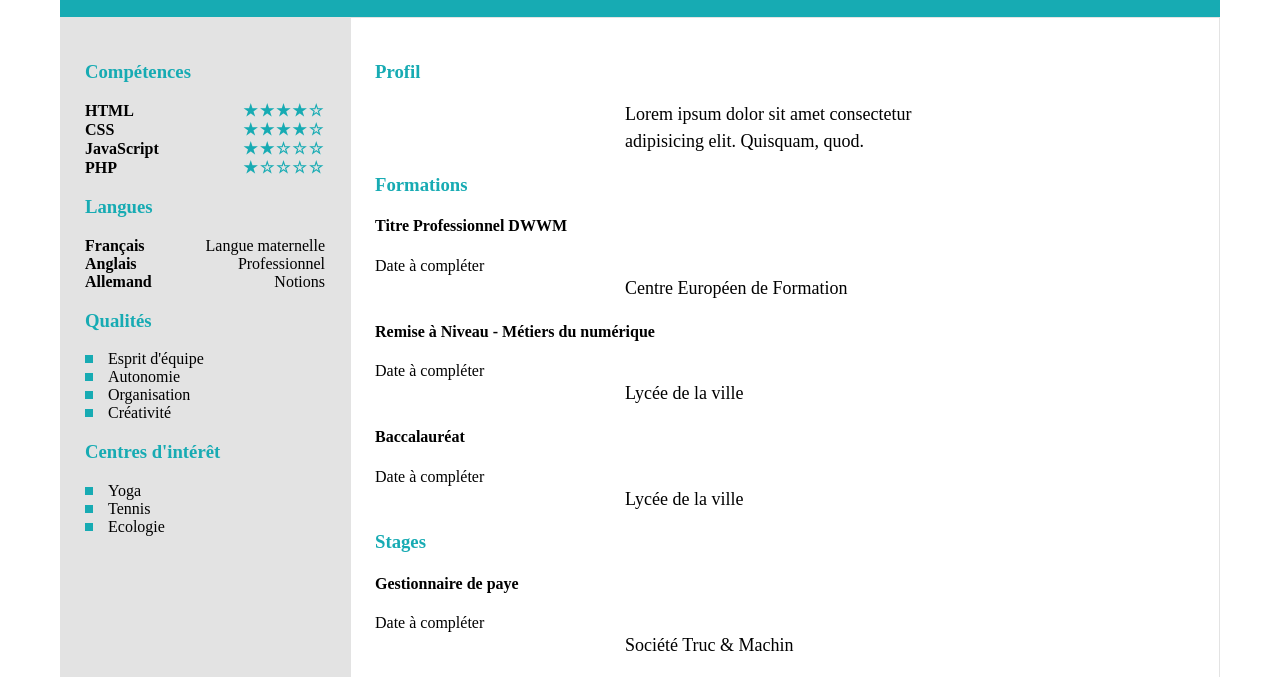
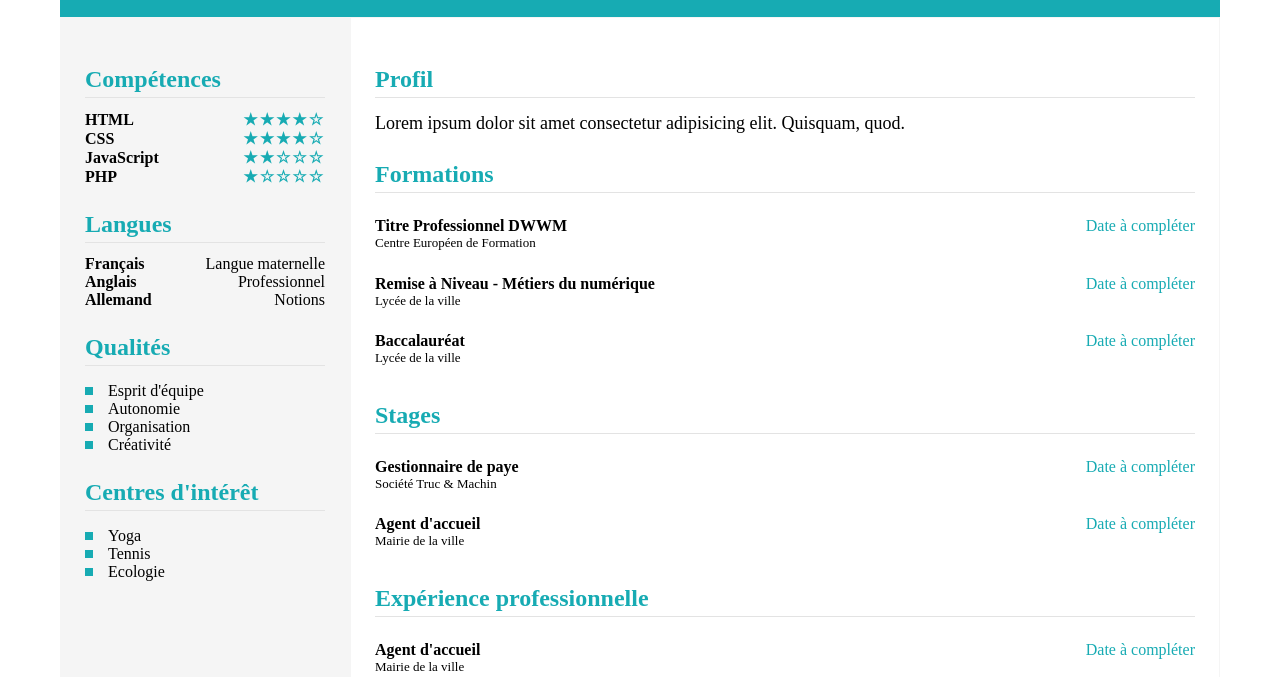
Before and after one commit to alexis-tramonte/Premier-depot, a plain HTML site: page index.html in a window 1280 px wide. Shown: the part 202-879 px from the top of the page. Drawn offline with Linux system fonts and the light colour scheme.

Commit message:
Avancement concéquant du main avec la mise en page de la box blanche

```diff
--- a/assets/css/index.css
+++ b/assets/css/index.css
@@ -121,6 +121,10 @@ main {
 
 main h3 {
     color: var(--color-turquoise);
+    font-size: 24px;
+    padding-bottom: 4px;
+    margin-bottom: 12px;
+    border-bottom: 1px solid var(--color-gris-très-clair);
 }
 
 
@@ -181,15 +185,80 @@ main h3 {
 .box {
     padding: 24px;
     background-color: var(--color-blanc);
-    border: 1px solid var(--color-gris-très-clair);
+    border: 1px solid var(--color-blanc-cassé);
+}
+
+.box:not(.box-gris) > section > p {
+    width: auto;
+    margin: 0;
+    text-align: left;
+}
+
+.article-entete {
+    display: flex;
+    justify-content: space-between;
+    align-items: baseline;
+    gap: 12px;
+}
+
+.article-entete h4 {
+    margin: 0;
+    font-size: 16px;
+}
+
+.Date-section {
+    color: var(--color-turquoise);
+    flex-shrink: 0;
+}
+
+.Effet-1 {
+    position: relative;
+    display: block;
+    width: calc(100% + 6px);
+    box-sizing: border-box;
+    margin-left: -6px;
+    padding: 12px 0 12px 6px;
+    transition: background-color 0.2s ease;
+}
+
+.Effet-1::before {
+    content: "";
+    position: absolute;
+    top: 0;
+    bottom: 0;
+    left: 0;
+    width: 3px;
+    background-color: transparent;
+    transition: background-color 0.2s ease;
+}
+
+.Effet-1 p {
+    width: auto;
+    margin: 0;
+    font-size: 13px;
+    line-height: 1.2;
+}
+
+.Effet-1:hover,
+.Effet-1:focus-within {
+    background-color: var(--color-gris-très-clair);
+}
+
+.Effet-1:hover::before,
+.Effet-1:focus-within::before {
+    background-color: var(--color-turquoise);
 }
 
 
 /*Box gris */
 
 .box-gris {
-    background-color: var(--color-gris-très-clair);
+    background-color: var(--color-blanc-cassé);
     text-align: left;
+}
+
+.box-gris > section + section {
+    margin-top: 25px;
 }
 
 .box-gris ul {
--- a/index.html
+++ b/index.html
@@ -106,24 +106,24 @@
             <!-- Section 2.2 : Formations -->
             <section>
                 <h3>Formations</h3>
-                <article>
-                    <div class="Effet-1">
+                <article class="Effet-1">
+                    <div class="article-entete">
                         <h4>Titre Professionnel DWWM</h4>
-                        <span class="article-date">Date à compléter</span>
+                        <span class="Date-section">Date à compléter</span>
                     </div>
                     <p>Centre Européen de Formation</p>
                 </article>
-                <article>
-                    <div class="Effet-1">
+                <article class="Effet-1">
+                    <div class="article-entete">
                         <h4>Remise à Niveau - Métiers du numérique</h4>
-                        <span class="article-date">Date à compléter</span>
+                        <span class="Date-section">Date à compléter</span>
                     </div>
                     <p>Lycée de la ville</p>
                 </article>
-                <article>
-                    <div class="Effet-1">
+                <article class="Effet-1">
+                    <div class="article-entete">
                         <h4>Baccalauréat</h4>
-                        <span class="article-date">Date à compléter</span>
+                        <span class="Date-section">Date à compléter</span>
                     </div>
                     <p>Lycée de la ville</p>
                 </article>
@@ -132,43 +132,43 @@
             <!-- Section 2.3 : Stages -->
             <section>
                 <h3>Stages</h3>
-                <article>
-                    <div class="Effet-1">
+                <article class="Effet-1">
+                    <div class="article-entete">
                         <h4>Gestionnaire de paye</h4>
-                        <span class="article-date">Date à compléter</span>
+                        <span class="Date-section">Date à compléter</span>
                     </div>
                     <p>Société Truc & Machin</p>
                 </article>
-                <article>
-                    <div class="Effet-1">
+                <article class="Effet-1">
+                    <div class="article-entete">
                         <h4>Agent d'accueil</h4>
-                        <span class="article-date">Date à compléter</span>
+                        <span class="Date-section">Date à compléter</span>
                     </div>
                     <p>Mairie de la ville</p>
                 </article>
             </section>
 
-            <!-- Section 2.4 : Expériences professionnelles -->
+            <!-- Section 2.4 : Expérience professionnelle -->
             <section>
-                <h3>Expériences professionnelles</h3>
-                <article>
-                    <div class="Effet-1">
+                <h3>Expérience professionnelle</h3>
+                <article class="Effet-1">
+                    <div class="article-entete">
                         <h4>Agent d'accueil</h4>
-                        <span class="article-date">Date à compléter</span>
+                        <span class="Date-section">Date à compléter</span>
                     </div>
                     <p>Mairie de la ville</p>
                 </article>
-                <article>
-                    <div class="Effet-1">
+                <article class="Effet-1">
+                    <div class="article-entete">
                         <h4>Chauffeur - Livreur</h4>
-                        <span class="article-date">Date à compléter</span>
+                        <span class="Date-section">Date à compléter</span>
                     </div>
                     <p>Transport Nénès & Fils</p>
                 </article>
-                <article>
-                    <div class="Effet-1">
+                <article class="Effet-1">
+                    <div class="article-entete">
                         <h4>Préparateur de commandes</h4>
-                        <span class="article-date">Date à compléter</span>
+                        <span class="Date-section">Date à compléter</span>
                     </div>
                     <p>Le slip français</p>
                 </article>
```
